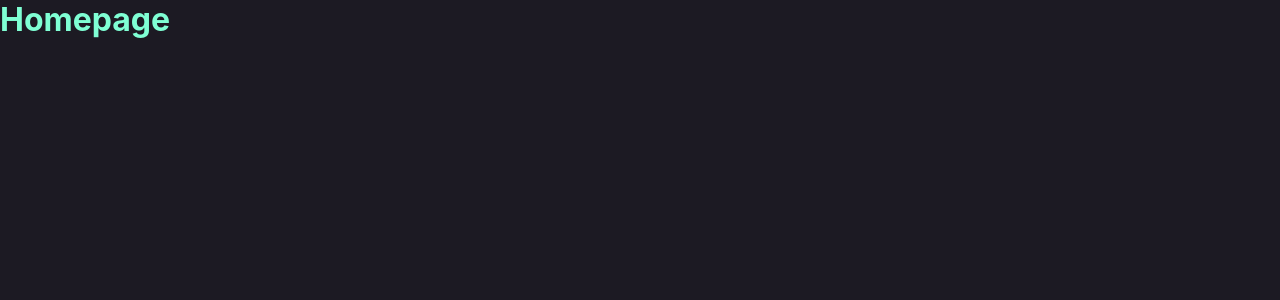
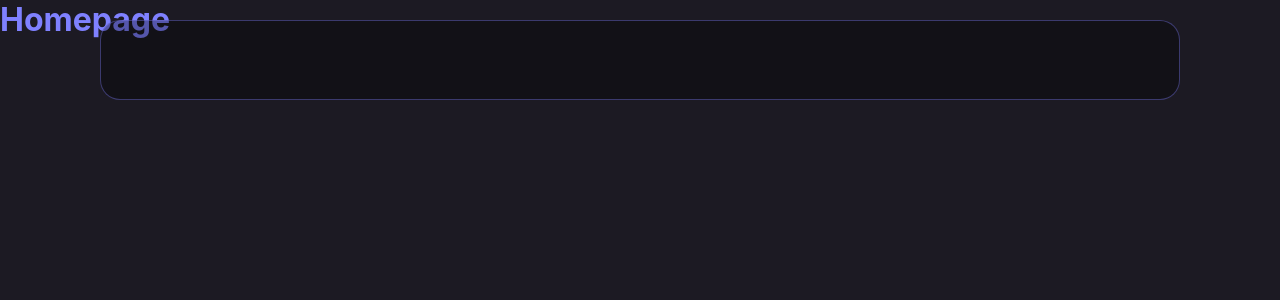
Before and after one commit to kimchicecream/kimchicecream.github.io, a React (Create React App) app: page / in a window 1280 px wide. Shown: the top 300 px of the page. Built offline with nearby package versions, Linux system fonts and the light colour scheme.

Commit message:
created navigation bar

```diff
--- a/src/components/Layout.js
+++ b/src/components/Layout.js
@@ -1,6 +1,5 @@
 import { Outlet } from "react-router-dom";
-import { useState } from "react";
-import Navigation from './Navigation';
+import Navigation from "./Navigation/Navigation";
 
 export default function Layout() {
 
--- a/src/components/Navigation/Navigation.css
+++ b/src/components/Navigation/Navigation.css
@@ -0,0 +1,12 @@
+.nav-container {
+    margin: 20px 100px;
+    height: 80px;
+    width: calc(100vw - 200px);
+
+    position: fixed;
+    z-index: 666;
+
+    background-color: rgba(0, 0, 0, 0.331);
+    border-radius: 20px;
+    border: 1px solid rgba(127, 129, 255, 0.375);
+}
--- a/src/components/Navigation/Navigation.jsx
+++ b/src/components/Navigation/Navigation.jsx
@@ -0,0 +1,11 @@
+import './Navigation.css';
+
+function Navigation() {
+    return (
+        <div className="nav-container">
+            {/* <img src='/'></img> */}
+        </div>
+    )
+}
+
+export default Navigation;
--- a/src/index.css
+++ b/src/index.css
@@ -9,7 +9,7 @@
 
 html, body {
   background-color: rgb(28, 26, 35);
-  color: aquamarine;
+  color: rgb(127, 129, 255);
 }
 
 code {
--- a/src/index.js
+++ b/src/index.js
@@ -3,13 +3,14 @@ import ReactDOM from 'react-dom/client';
 import './index.css';
 // import App from './App';
 import reportWebVitals from './reportWebVitals';
-import Homepage from './components/Homepage/Homepage';
-import './index.css';
+import { RouterProvider } from 'react-router-dom';
+// import Homepage from './components/Homepage/Homepage';
+import router from './router';
 
 const root = ReactDOM.createRoot(document.getElementById('root'));
 root.render(
   <React.StrictMode>
-    <Homepage />
+    <RouterProvider router={router} />
   </React.StrictMode>
 );
 
--- a/src/router.js
+++ b/src/router.js
@@ -2,7 +2,7 @@ import { createBrowserRouter } from "react-router-dom";
 import Layout from './components/Layout.js';
 import Homepage from './components/Homepage';
 
-export const router = createBrowserRouter([
+const router = createBrowserRouter([
     {
         element: <Layout />,
         children: [
@@ -13,3 +13,5 @@ export const router = createBrowserRouter([
         ]
     }
 ])
+
+export default router;
```
